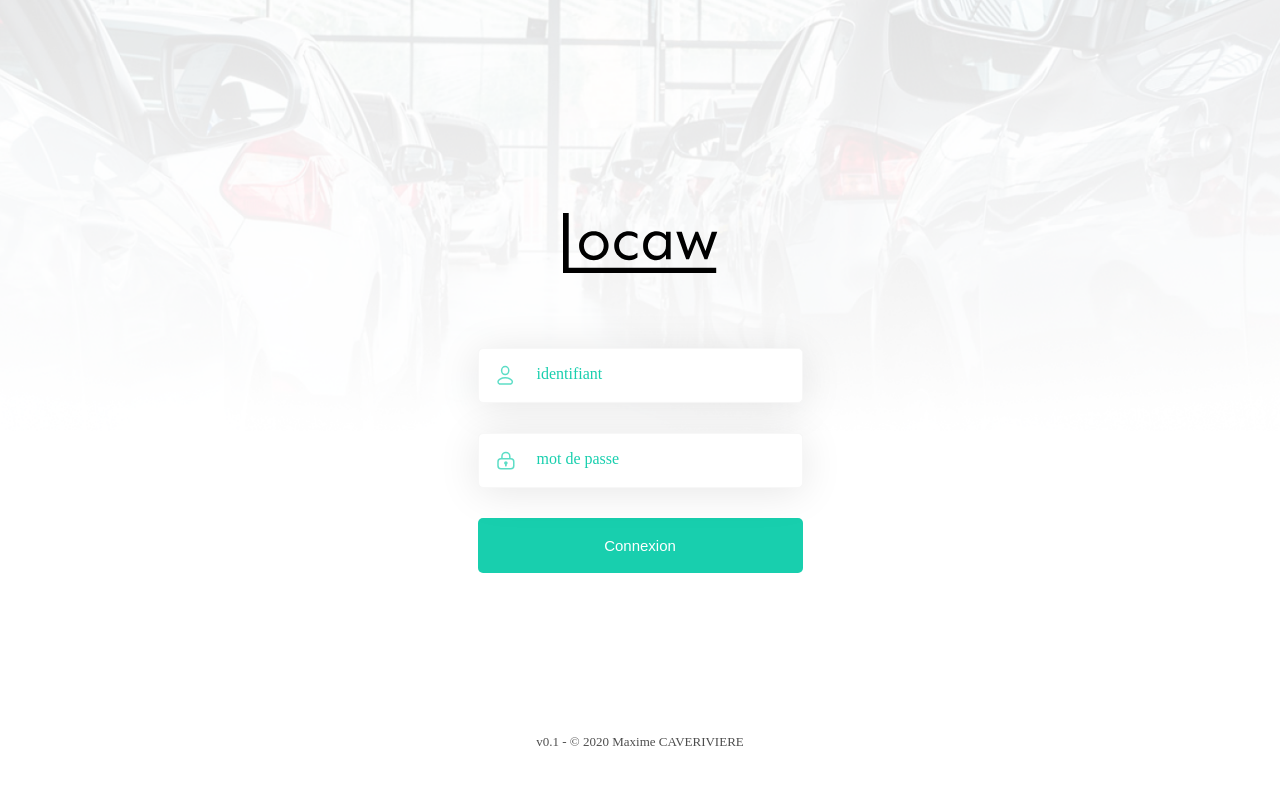
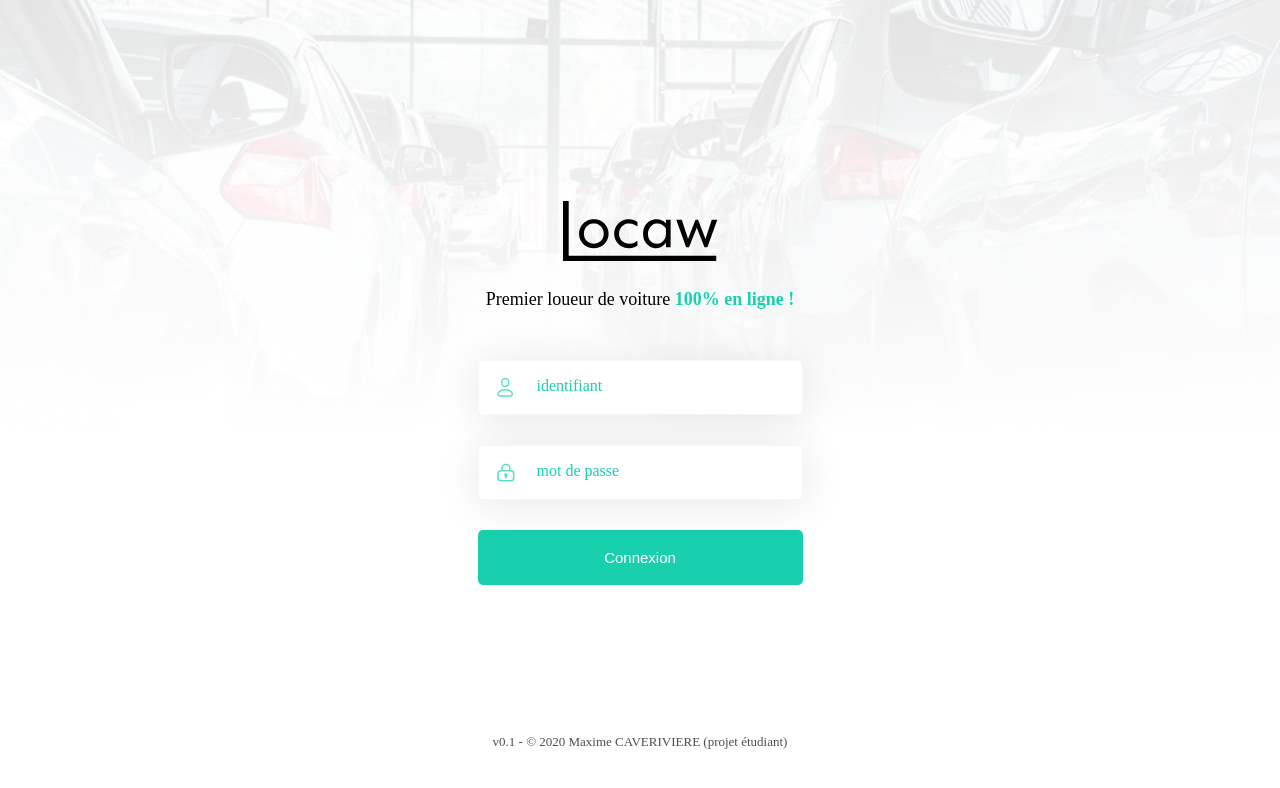
Before and after one commit to wgmaxime/Locaw, a plain HTML site: page index.html in a window 1280 px wide. Drawn offline with Linux system fonts and the light colour scheme.

Commit message:
Ajout d'un slogan

```diff
--- a/index.html
+++ b/index.html
@@ -8,7 +8,9 @@
 			@font-face {font-family: "Sen";src: url("fonts/Sen-Regular.ttf") format("ttf")}
 			body{font-family: Sen; margin: 0;}
 			section.connexion{width: 100vw; height: 100vh; display: flex; flex-direction: column; justify-content: center; align-items: center; background-position: top center; background-repeat: no-repeat; background-size: contain;}
-			.logo{margin-bottom: 60px;}
+			.logo{margin-bottom: 10px;}
+			.slogan{margin-bottom: 35px; font-size: 18px;}
+			.slogan strong{color: #18CFAE;}
 			label{display: flex;position: relative;margin: 15px 0; height: 55px; background-color: white;border: 1px solid #F7F7F7; box-sizing: border-box; box-shadow: 0px 4px 42px rgba(0, 0, 0, 0.1);border-radius: 5px; width: 325px;}
 			label p{display: flex;position: absolute; left: 58px; pointer-events: none; color: #18CFAE; transition: 350ms ease;}
 			label img{padding: 0 18px;}
@@ -24,6 +26,7 @@
 		<main>
 			<section class="connexion" style="background-image: url(img/bg-connexion.png)">
 				<img src="img/logo.svg" class="logo">
+				<p class="slogan">Premier loueur de voiture <strong>100% en ligne !</strong></p>
 				<label>
 					<img src="img/picto-identifiant.svg">
 					<input type="text" name="identifiant" onfocus="focus(this)">
@@ -41,7 +44,7 @@
 		</main>
 
 		<footer>
-			v0.1 - © 2020 Maxime CAVERIVIERE
+			v0.1 - © 2020 Maxime CAVERIVIERE (projet étudiant)
 		</footer>
 
 		<script type="text/javascript">
```
